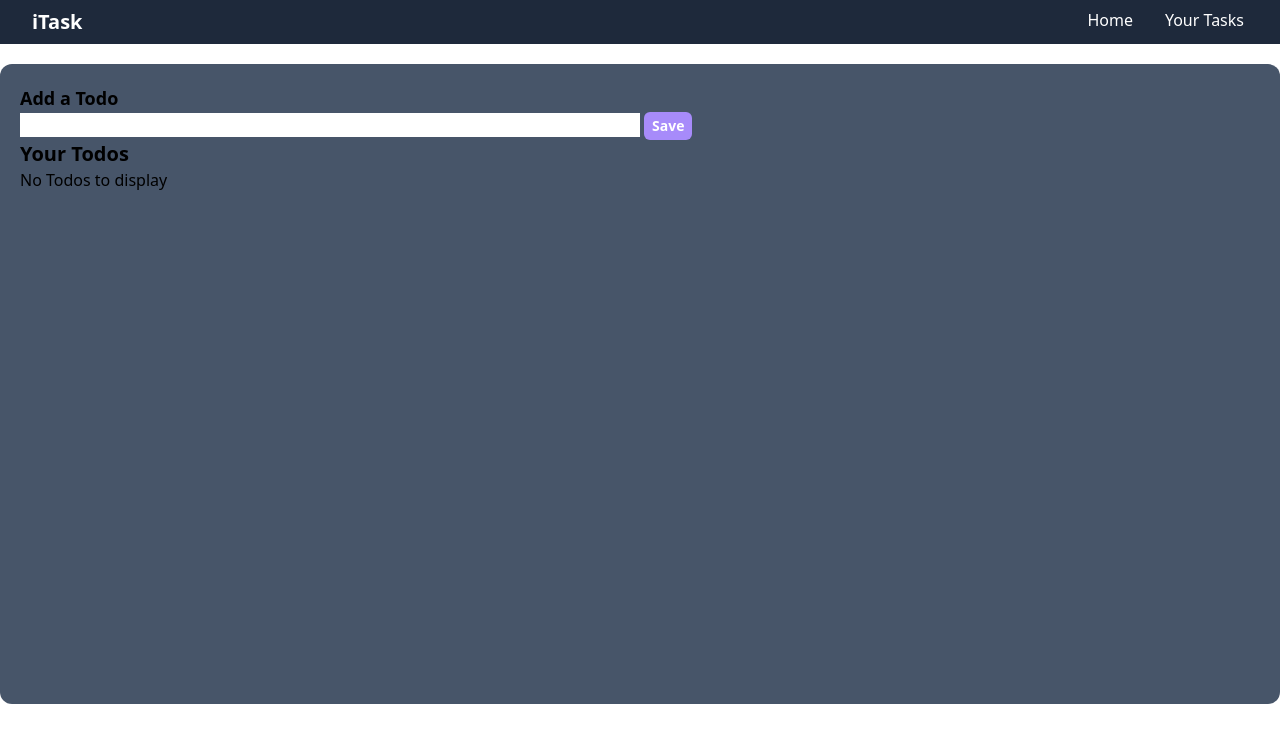
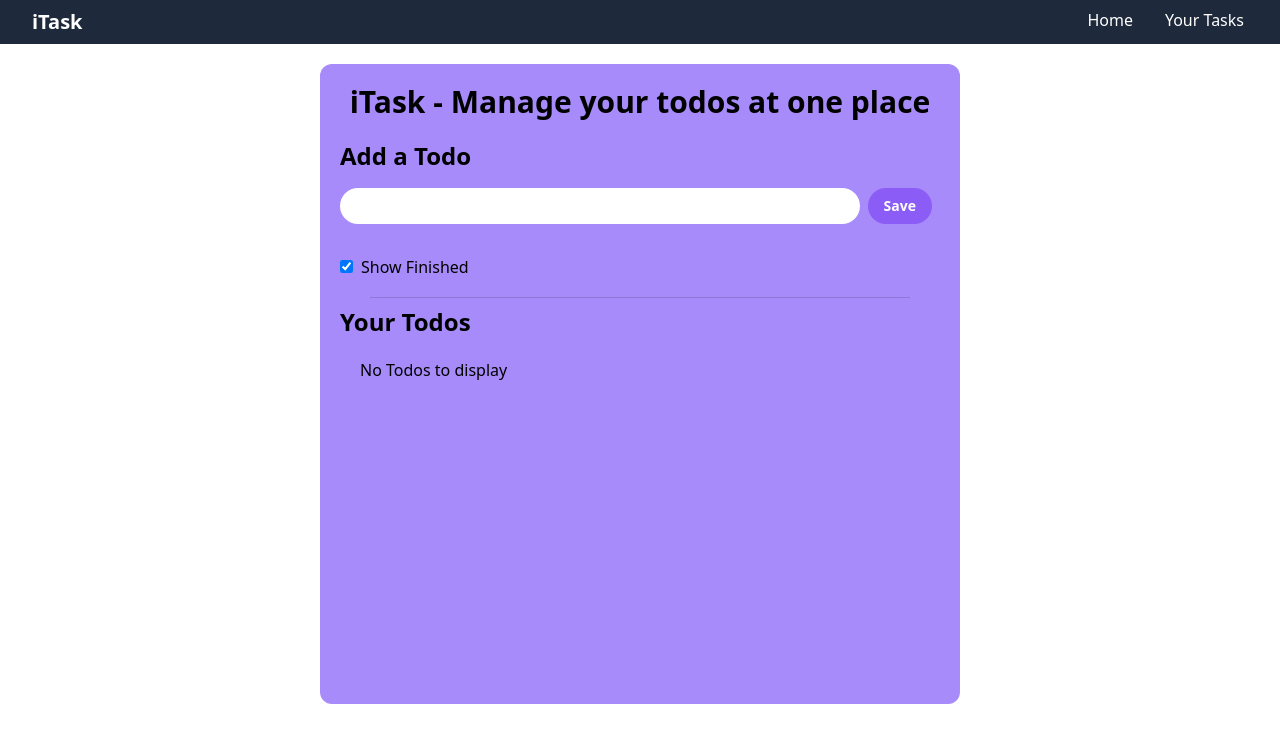
Before and after one commit to aarati01/ToDoListUsingReact, a React (Vite) app: page / in a window 1280 px wide. Shown: the top 742 px of the page. Built offline with nearby package versions, Linux system fonts and the light colour scheme.

Commit message:
change made in styling

```diff
--- a/package.json
+++ b/package.json
@@ -12,6 +12,7 @@
   "dependencies": {
     "react": "^18.3.1",
     "react-dom": "^18.3.1",
+    "react-icons": "^5.4.0",
     "uuid": "^11.0.3"
   },
   "devDependencies": {
--- a/src/App.jsx
+++ b/src/App.jsx
@@ -1,23 +1,28 @@
-// import './App.css'
-
 import { useState, useEffect } from "react";
 import Navbar from "./components/Navbar";
+import { FaEdit } from "react-icons/fa";
+import { AiFillDelete } from "react-icons/ai";
 import { v4 as uuidv4 } from "uuid";
 
 function App() {
   const [todo, setTodo] = useState("");
   const [todos, setTodos] = useState([]);
+  const [showFinished, setshowFinished] = useState(true);
 
   useEffect(() => {
-    let todoString = localStorage.getItem("todos"); // Corrected key usage
+    let todoString = localStorage.getItem("todos");
     if (todoString) {
-      let todos = JSON.parse(todoString);
+      let todos = JSON.parse(localStorage.getItem("todos"));
       setTodos(todos);
     }
   }, []);
 
   const saveToLS = () => {
     localStorage.setItem("todos", JSON.stringify(todos));
+  };
+
+  const toggleFinished = () => {
+    setshowFinished(!showFinished);
   };
 
   const handleEdit = (e, id) => {
@@ -39,7 +44,7 @@ function App() {
   };
 
   const handleAdd = () => {
-    setTodos([...todos, { id: uuidv4(), todo, iscompleted: false }]);
+    setTodos([...todos, { id: uuidv4(), todo, isCompleted: false }]);
     setTodo("");
     saveToLS();
   };
@@ -54,64 +59,84 @@ function App() {
       return item.id === id;
     });
     let newTodos = [...todos];
-    newTodos[index].iscompleted = !newTodos[index].iscompleted;
+    newTodos[index].isCompleted = !newTodos[index].isCompleted;
     setTodos(newTodos);
     saveToLS();
   };
 
-  useEffect(() => {
-    console.log(todos);
-  }, [todos]);
-
   return (
     <>
-      <Navbar></Navbar>
-      <div className="container mx-auto my-5 rounded-xl p-5 bg-slate-600 min-h-[80vh]">
-        <div className="addTodo">
-          <h2 className="text-lg font-bold">Add a Todo</h2>
+      <Navbar />
+      <div className="mx-3 md:container md:mx-auto my-5 rounded-xl p-5 bg-violet-400 min-h-[80vh] md:w-[50%]">
+        <h1 className="font-bold text-center text-3xl">
+          iTask - Manage your todos at one place
+        </h1>
+        <div className="addTodo my-5 flex flex-col gap-4">
+          <h2 className="text-2xl font-bold">Add a Todo</h2>
+          <div className="flex">
             <input
               onChange={handleChange}
               value={todo}
               type="text"
-            className="w-1/2"
-          ></input>
+              className="w-full rounded-full px-5 py-1"
+            />
             <button
               onClick={handleAdd}
-            className="bg-violet-400 hover:bg-violet-700 p-2 py-1 text-sm font-bold text-white rounded-md mx-1"
+              disabled={todo.length <= 3}
+              className="bg-violet-800 mx-2 rounded-full hover:bg-violet-950 disabled:bg-violet-500 p-4 py-2 text-sm font-bold text-white"
             >
               Save
             </button>
           </div>
-        <h1 className="text-xl font-bold">Your Todos </h1>
+        </div>
+        <input
+          className="my-4"
+          id="show"
+          onChange={toggleFinished}
+          type="checkbox"
+          checked={showFinished}
+        />
+        <label className="mx-2" htmlFor="show">
+          Show Finished
+        </label>
+        <div className="h-[1px] bg-black opacity-15 w-[90%] mx-auto my-2"></div>
+        <h2 className="text-2xl font-bold">Your Todos</h2>
         <div className="todos">
-          {todos.length === 0 && <div> No Todos to display</div>}
-          {todos.map((item, index) => {
+          {todos.length === 0 && <div className="m-5">No Todos to display</div>}
+          {todos.map((item) => {
             return (
-              <div className="todo flex w-1/2 my-2 justify-between" key={index}>
+              (showFinished || !item.isCompleted) && (
+                <div key={item.id} className={"todo flex my-3 justify-between"}>
+                  <div className="flex gap-5">
                     <input
                       name={item.id}
                       onChange={handleCheckbox}
                       type="checkbox"
-                  checked={item.iscompleted} // Fixed to correctly show the checkbox status
-                ></input>
-                <div className={item.iscompleted ? "line-through" : ""}>
+                      checked={item.isCompleted}
+                      id=""
+                    />
+                    <div className={item.isCompleted ? "line-through" : ""}>
                       {item.todo}
+                    </div>
                   </div>
                   <div className="buttons flex h-full">
                     <button
                       onClick={(e) => handleEdit(e, item.id)}
-                    className="bg-violet-400 hover:bg-violet-700 p-2 py-1 text-sm font-bold text-white rounded-md mx-1"
+                      className="bg-violet-800 hover:bg-violet-950 p-2 py-1 text-sm font-bold text-white rounded-md mx-1"
                     >
-                    Edit
+                      <FaEdit />
                     </button>
                     <button
-                    onClick={(e) => handleDelete(e, item.id)}
-                    className="bg-violet-400 hover:bg-violet-700 p-2 py-1 text-sm font-bold text-white rounded-md mx-1"
+                      onClick={(e) => {
+                        handleDelete(e, item.id);
+                      }}
+                      className="bg-violet-800 hover:bg-violet-950 p-2 py-1 text-sm font-bold text-white rounded-md mx-1"
                     >
-                    Delete
+                      <AiFillDelete />
                     </button>
                   </div>
                 </div>
+              )
             );
           })}
         </div>
```
Also changed, not shown: 1 other file (tests, documents, lock files or other folders). Lines whose indentation alone changed are shown as unchanged.
